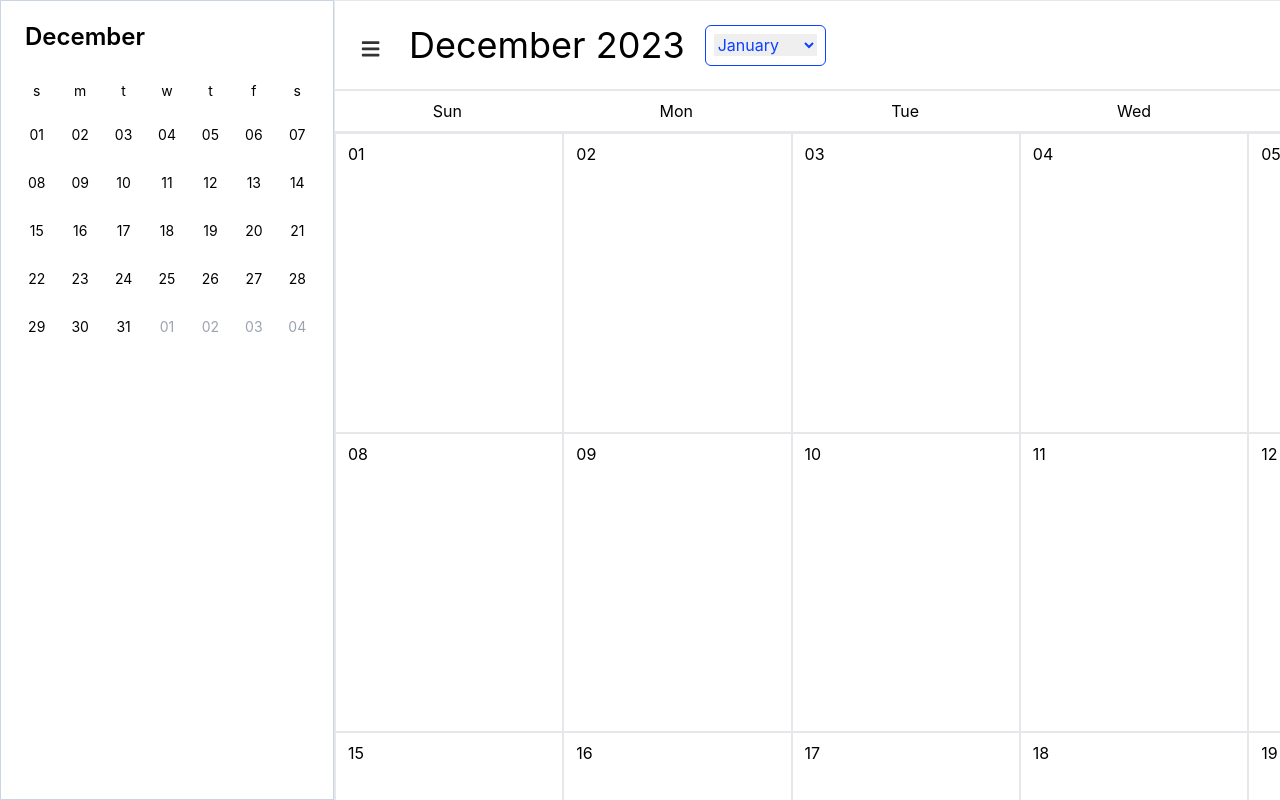
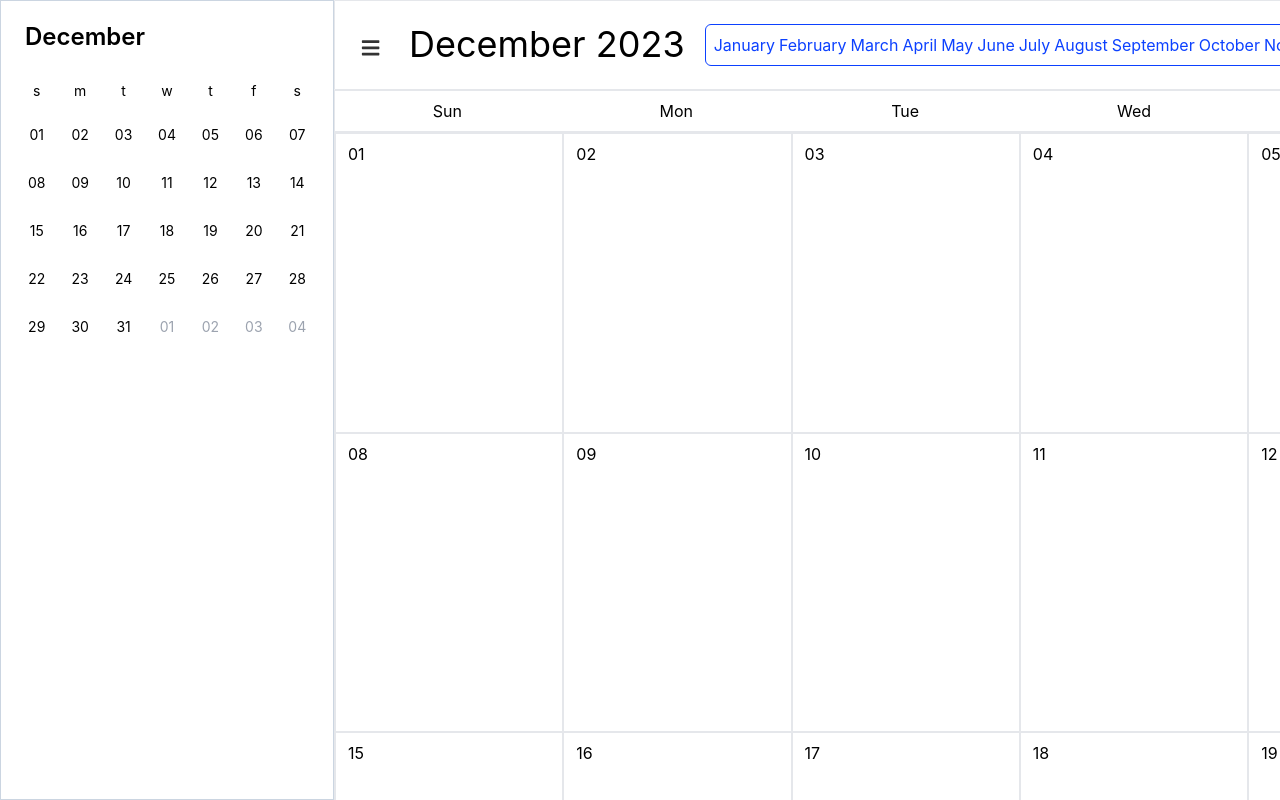
Before and after one commit to lindychi/frontend-bootcamp, a React (Create React App) app: page / in a window 1280 px wide. Shown: the top 800 px of the page. Built offline with nearby package versions, Linux system fonts and the light colour scheme.

Commit message:
다시해보자

```diff
--- a/src/App.tsx
+++ b/src/App.tsx
@@ -16,7 +16,9 @@ function App() {
     selectedYear,
     selectedMonth
   );
-
+  const handleMonthChange = (month: number) => {
+    setSelectedMonth(month);
+  };
   const getDateClass = (date: Date): string => {
     if (date.getMonth() + 1 !== selectedMonth) {
       return "text-gray-400";
@@ -71,19 +73,14 @@ function App() {
             <div className="text-4xl">
               {getMonthString(12)} {selectedYear}
             </div>
-            <button className="flex text-primary border border-primary rounded-md p-2 gap-1">
-              <select
-                className="text-primary"
-                onChange={(e) => setSelectedMonth(Number(e.target.value))}
-                value={selectedMonth}
-              >
-                {Array.from({ length: 12 }, (_, index) => (
-                  <option key={index + 1} value={index + 1}>
-                    {getMonthString(index + 1)}
-                  </option>
-                ))}
-              </select>
-            </button>
+            <div className="flex text-primary border border-primary rounded-md p-2 gap-1">
+              {[...Array(12)].map((_, index) => (
+                <button
+                  key={index}
+                  onClick={() => handleMonthChange(index + 1)}
+                >{`${getMonthString(index + 1)}`}</button>
+              ))}
+            </div>
           </div>
 
           <div className="flex gap-3">
```
